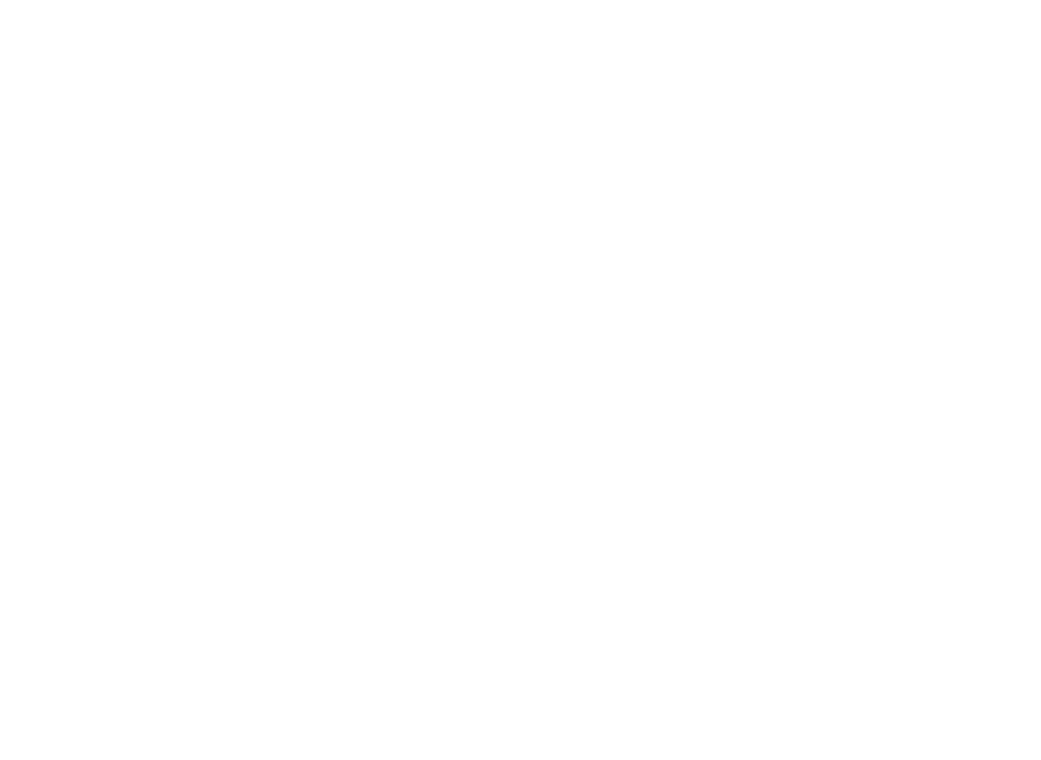
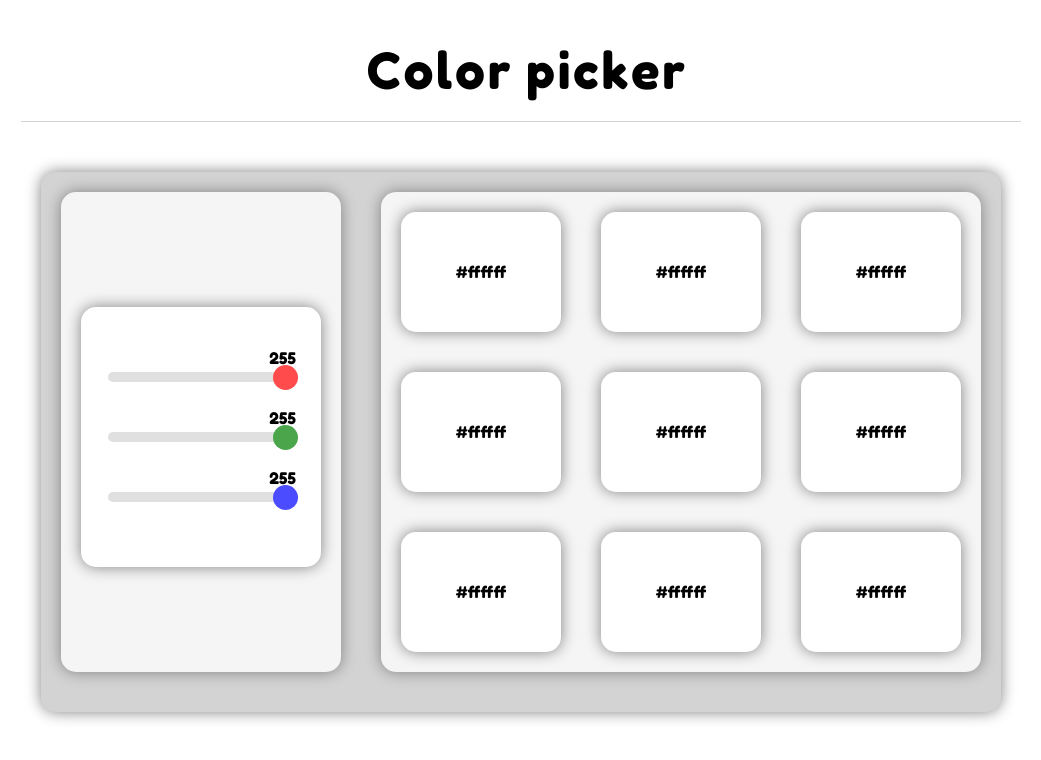
Before and after one commit to MagicaQuartet/color-picker, a plain HTML site: page index.html in a window 1280 px wide. Shown: the whole page, without its empty margins (119-1160 px from the left). Drawn offline with nearby package versions, Linux system fonts and the light colour scheme.

Commit message:
Complete simple color picker

```diff
--- a/index.html
+++ b/index.html
@@ -3,23 +3,65 @@
   <head>
     <title>Color Picker</title>
     <meta charset="UTF-8">
+    <link href="https://fonts.googleapis.com/css?family=Fredoka+One" rel="stylesheet">
+    <link href="styles/index.css" rel="stylesheet">
   </head>
   <body>
-    <div class="container">
-      <div class="container content-slider">
-        <div class="container slider">
+    <h1>
+      <span>C</span>
+      <span>o</span>
+      <span>l</span>
+      <span>o</span>
+      <span>r&nbsp;</span>
+      <span>p</span>
+      <span>i</span>
+      <span>c</span>
+      <span>k</span>
+      <span>e</span>
+      <span>r</span>
+    </h1>
+    <div class="box container-content">
+      <div class="box container-slider">
+        <div class="box slider-menu">
+          <p id="value-r">255</p>
+          <input type="range" min="0" max="255" value="255" class="slider" id="slider-r">
+          <p id="value-g">255</p>
+          <input type="range" min="0" max="255" value="255" class="slider" id="slider-g">
+          <p id="value-b">255</p>
+          <input type="range" min="0" max="255" value="255" class="slider" id="slider-b">
+        </div>
       </div>
-      <div class="container content-palette">
-        <div class="container palette"></div>
-        <div class="container palette"></div>
-        <div class="container palette"></div>
-        <div class="container palette"></div>
-        <div class="container palette"></div>
-        <div class="container palette"></div>
-        <div class="container palette"></div>
-        <div class="container palette"></div>
-        <div class="container palette"></div>
+      <div class="box container-palette">
+        <div class="box palette">
+          <p>#ffffff</p>
+        </div>
+        <div class="box palette">
+          <p>#ffffff</p>
+        </div>
+        <div class="box palette">
+          <p>#ffffff</p>
+        </div>
+        <div class="box palette">
+          <p>#ffffff</p>
+        </div>
+        <div class="box palette">
+          <p>#ffffff</p>
+        </div>
+        <div class="box palette">
+          <p>#ffffff</p>
+        </div>
+        <div class="box palette">
+          <p>#ffffff</p>
+        </div>
+        <div class="box palette">
+          <p>#ffffff</p>
+        </div>
+        <div class="box palette">
+          <p>#ffffff</p>
+        </div>
       </div>
     </div>
+    <script src="https://code.jquery.com/jquery-3.4.1.min.js" integrity="sha256-CSXorXvZcTkaix6Yvo6HppcZGetbYMGWSFlBw8HfCJo=" crossorigin="anonymous"></script>
+    <script src="scripts/picker.js"></script>
   </body>
 </html>
--- /dev/null
+++ b/scripts/picker.js
@@ -0,0 +1,56 @@
+$(function() {
+	// target palette
+	let $target;
+
+  // palette click -> select palette
+  $('h1, .container-palette').on('click', function(e) {
+  	const $_target = $(e.target);
+ 		if ($_target.is('.palette, span')) {
+    	$target = $_target;
+      updateColor($target);
+    }
+  });
+
+  // palette doubleclick -> reset palette
+  $('h1, .container-palette').on('dblclick', function(e) {
+  	const $_target = $(e.target);
+    if ($_target.is('.palette')) {
+    	$_target.css('background-color', '#ffffff');
+      $_target.children('p').text('#ffffff').css('color', '#000000');
+      $target = null;
+    } else if ($_target.is('span')) {
+    	$_target.css('color', '#000000');
+      $target = null;
+    }
+  });
+
+  // slider
+  $('.slider').on('input', function(e) {
+  	const $_target = $(e.target);
+    $_target.prev().text($_target.val());
+
+    if ($target) {
+    	const r = $('#slider-r');
+      const g = $('#slider-g');
+      const b = $('#slider-b');
+    	updateColor($target);
+    }
+  });
+
+  function updateColor(target) {
+  	const r = Number($('#slider-r').val());
+    const g = Number($('#slider-g').val());
+    const b = Number($('#slider-b').val());
+
+    const textR = r.toString(16).length == 1 ? "0" + r.toString(16) : r.toString(16);
+    const textG = g.toString(16).length == 1 ? "0" + g.toString(16) : g.toString(16);
+    const textB = b.toString(16).length == 1 ? "0" + b.toString(16) : b.toString(16);
+
+    if (target.is('.palette')) {
+    	target.css('background-color', `rgb(${r}, ${g}, ${b})`);
+	    target.children('p').text(`#${textR}${textG}${textB}`).css('color', `rgb(${255-r}, ${255-g}, ${255-b})`);
+    } else {
+    	target.css('color', `rgb(${r}, ${g}, ${b})`);
+    }
+  }
+});
--- a/styles/index.css
+++ b/styles/index.css
@@ -1,11 +1,134 @@
-.container {
-
+h1 {
+	width: 960px;
+  padding: 20px;
+  margin: 20px auto;
+  border-bottom: 1px solid lightgray;
+  text-align: center;
+  font-size: 50px;
 }
 
-.content-silder {
-
+h1, p {
+  font-family: 'Fredoka One', cursive;
+  font-weight: normal;
+  -moz-user-select: none;  /* Firefox */
+  user-select: none;       /* Non-prefixed version, currently
+                              supported by Chrome and Opera */
 }
 
-.content-palette {
+h1 span {
+  margin-right: -10px;
+}
 
+.box, .box-shadow {
+  border-radius: 15px;
+  box-shadow: 0 0 15px gray;
 }
+
+.container-content {
+  background-color: lightgray;
+  width: 960px;
+  height: 540px;
+  margin: 50px auto;
+}
+
+.container-slider {
+  background-color: whitesmoke;
+  float: left;
+  width: 280px;
+  height: 480px;
+  margin: 20px;
+}
+
+.container-palette {
+  background-color: whitesmoke;
+  float: left;
+  width: 600px;
+  height: 480px;
+  margin: 20px;
+}
+
+.palette {
+  float: left;
+  width: 160px;
+  height: 120px;
+  margin: 20px;
+  display: flex;
+  align-items: center;
+  justify-content: center;
+}
+
+.slider-menu {
+  width: 190px;
+  height: 210px;
+  margin: 115px auto;
+  padding: 25px;
+}
+
+.slider-menu p {
+  width: 100%;
+  margin-bottom: 0;
+  text-align: right;
+}
+
+.slider {
+  -webkit-appearance: none;  /* Override default CSS styles */
+  appearance: none;
+  width: 100%;
+  height: 10px;
+  margin-bottom: 10px;
+  background: #d3d3d3;
+  border-radius: 5px;
+  outline: none;
+  opacity: 0.7;
+  -webkit-transition: 0.2s;
+  transition: opacity 0.2s;
+}
+
+.palette, .slider-menu {
+  background-color: white;
+}
+
+/* The slider handle (use -webkit- (Chrome, Opera, Safari, Edge) and -moz- (Firefox) to override default look) */
+.slider::-webkit-slider-thumb {
+  -webkit-appearance: none;
+  appearance: none;
+  width: 25px;
+  height: 25px;
+  border-radius: 20px;
+  cursor: pointer;
+}
+
+.slider::-moz-range-thumb {
+  width: 25px;
+  height: 25px;
+  border-radius: 20px;
+  cursor: pointer;
+}
+
+#slider-r::-webkit-slider-thumb {
+  background: red;
+}
+
+#slider-r::-moz-range-thumb {
+  background: red;
+}
+
+#slider-g::-webkit-slider-thumb {
+  background: green;
+}
+
+#slider-g::-moz-range-thumb {
+  background: green;
+}
+
+#slider-b::-webkit-slider-thumb {
+  background: blue;
+}
+
+#slider-b::-moz-range-thumb {
+  background: blue;
+}
+
+.slider:hover {
+  opacity: 1;
+}
```
